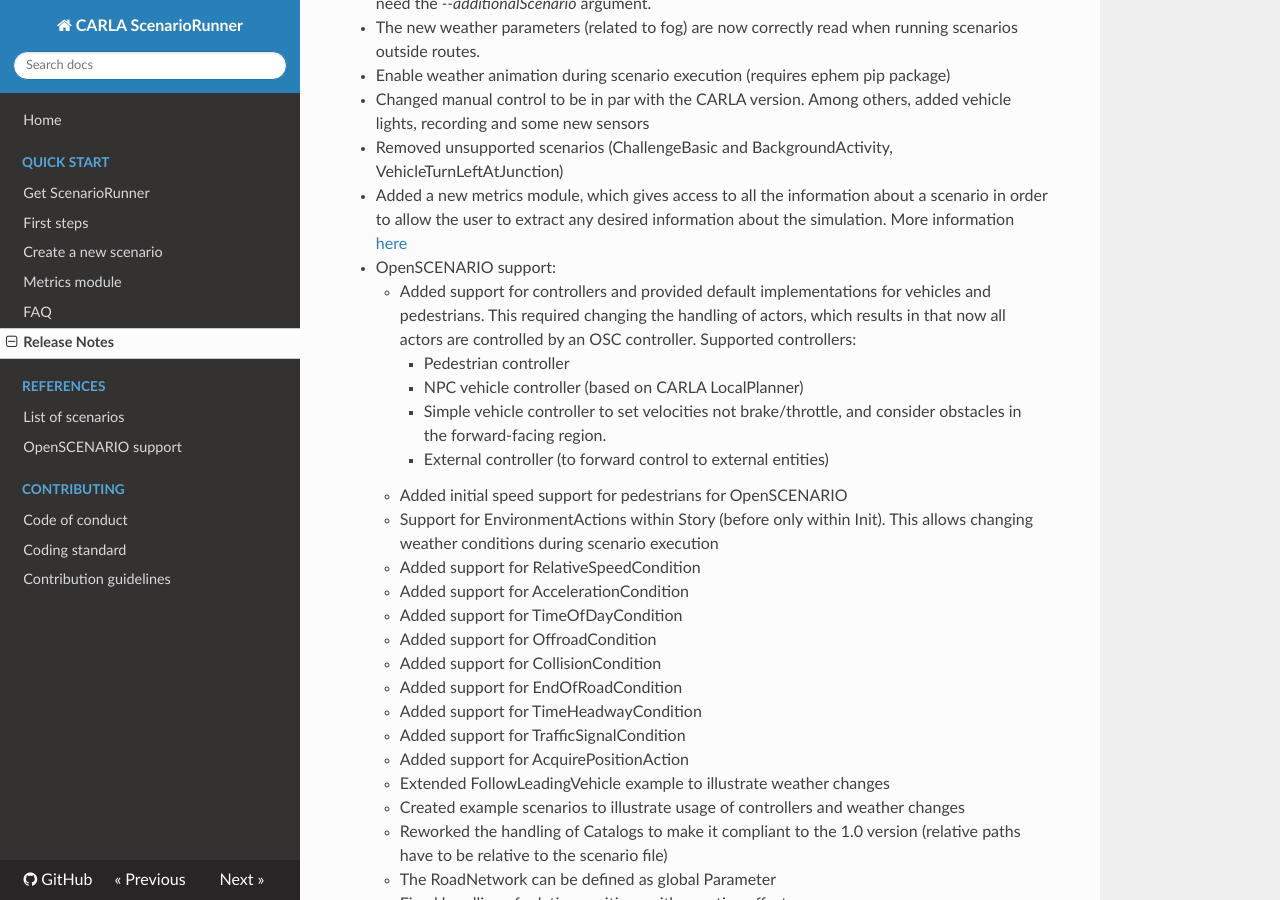
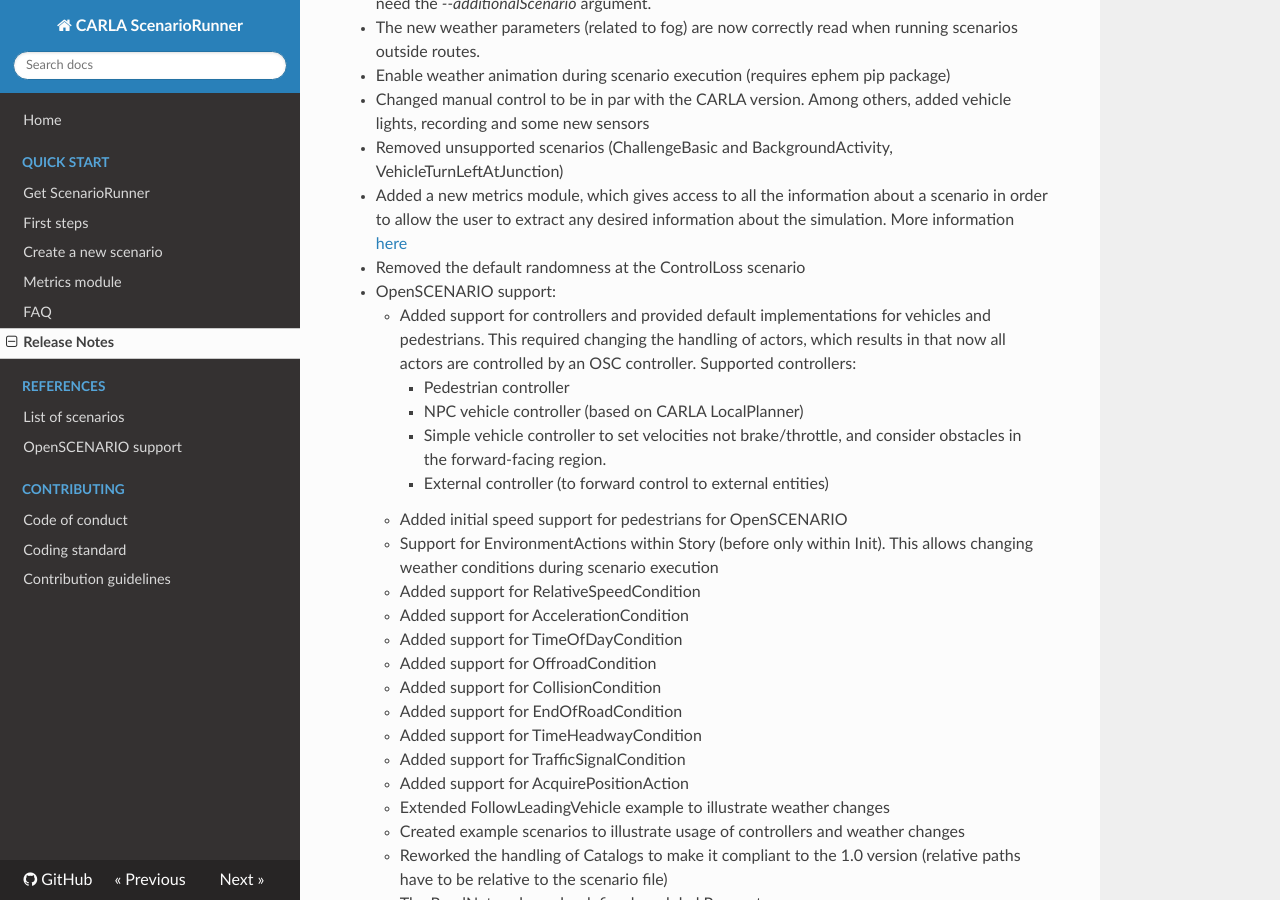
Before and after one commit to carla-simulator/scenario_runner, an MkDocs documentation site: the page built from Docs/CHANGELOG.md, in a window 1280 px wide and 900 px high, scrolled down 1061 px. Built offline with MkDocs 1.6.1, drawn with Linux system fonts in a browser that asks for light colours; nearby versions of some CDN libraries; some of the changed text lies outside the part shown.

Commit message:
CHANGELOG

```diff
--- a/Docs/CHANGELOG.md
+++ b/Docs/CHANGELOG.md
@@ -27,6 +27,7 @@
 * Changed manual control to be in par with the CARLA version. Among others, added vehicle lights, recording and some new sensors
 * Removed unsupported scenarios (ChallengeBasic and BackgroundActivity, VehicleTurnLeftAtJunction)
 * Added a new metrics module, which gives access to all the information about a scenario in order to allow the user to extract any desired information about the simulation. More information [here](metrics_module.md)
+* Removed the default randomness at the ControlLoss scenario
 * OpenSCENARIO support:
     - Added support for controllers and provided default implementations for vehicles and pedestrians. This required changing the handling of actors, which results in that now all actors are controlled by an OSC controller. Supported controllers:
         - Pedestrian controller
@@ -95,6 +96,8 @@
 * Fixed exception bug in spawn function of CarlaDataProvider
 * Fixed access to private member of CARLA LocalPlanner inside OSC NpcVehicleControl
 * Fixed handling of OSC LanePosition (#625)
+* Fixed bug causing the route repetitions to spawn different background activity
+
 ### :ghost: Maintenance
 * Exposed traffic manager port flag to enable the execution of multiple scenarios on a single machine.
 
```
